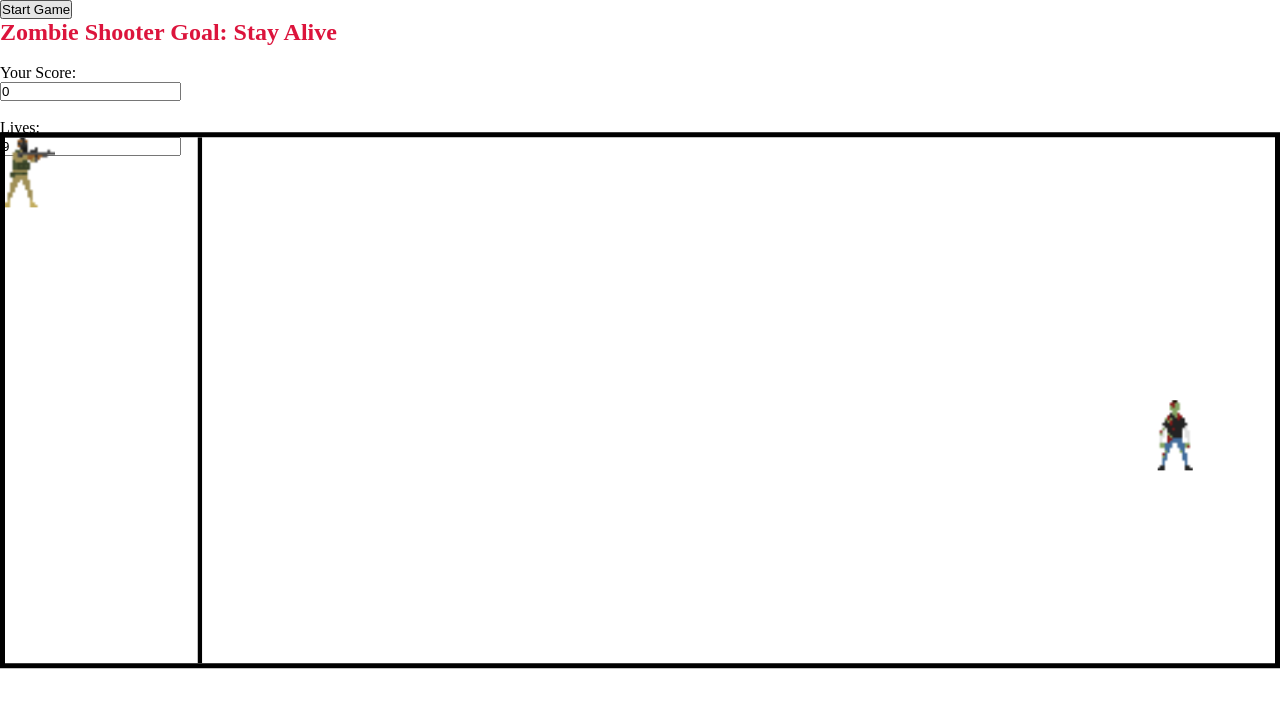
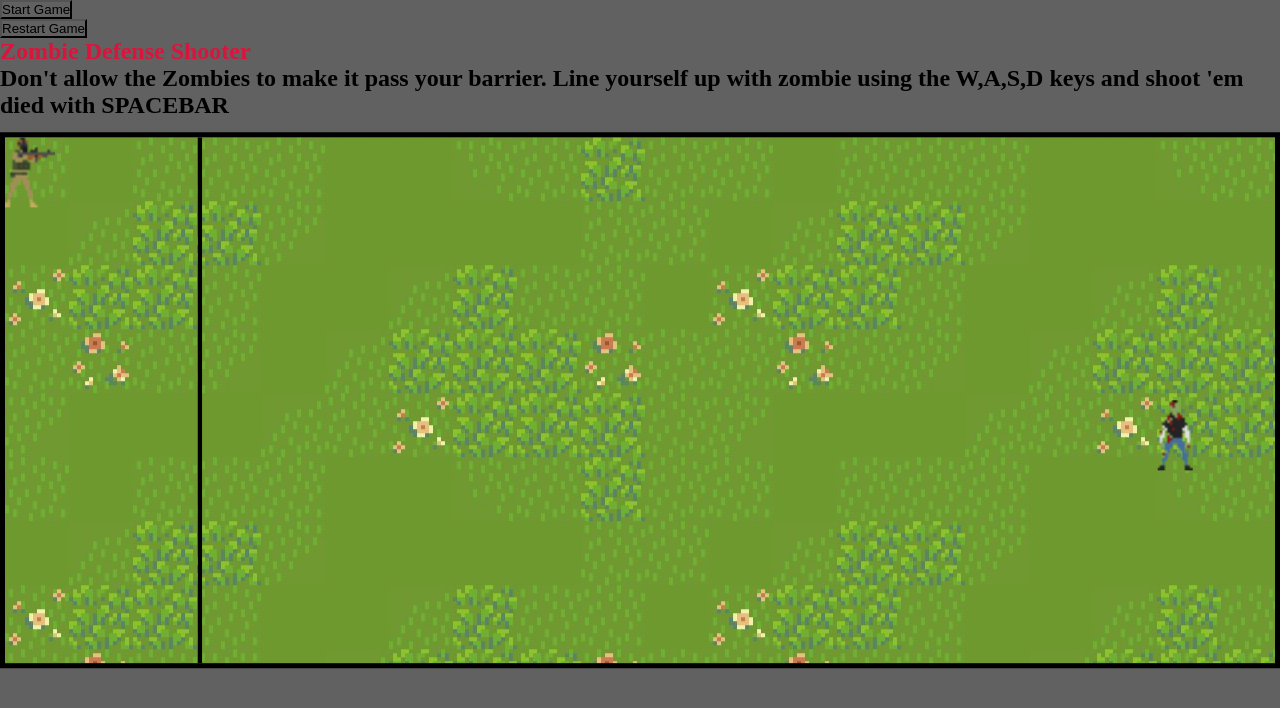
Before and after one commit to daibourne/Zombie-Shooter, a plain HTML site: page index.html in a window 1280 px wide. Both pictures are taken after a click on the button "Start Game". Drawn offline with Linux system fonts and the light colour scheme.

Commit message:
Finish Game, need styling

```diff
--- a/index.html
+++ b/index.html
@@ -9,11 +9,16 @@
         <link rel="stylesheet" href="style.css">
     </head>
     <body>
+        <div id="popup"></div>
         <div>
-            <button name="start_button" type="button" id="start" onclick="gameLoop()">Start Game</button>
+            <button name="start_button" type="button" id="start" onclick="startGame()">Start Game</button>
+        </div>
+        <div>
+            <button name="restart_button" type="button" id="restart" onclick="restartGame()">Restart Game</button>
         </div>
         <section id="game-header">
-        <h1>Zombie Shooter Goal: Stay Alive</h1>
+        <h1>Zombie Defense Shooter</h1>
+        <h2>Don't allow the Zombies to make it pass your barrier. Line yourself up with zombie using the W,A,S,D keys and shoot 'em died with SPACEBAR</h2>
         </section>
         <form id="myForm">
             <br>Your Score:<br>
--- a/js/gameBox.js
+++ b/js/gameBox.js
@@ -24,7 +24,7 @@ let positionY = 0;
 
 let zombieX = 1400;
 let zombieY = 300;
-let zombieSpeed = .5;
+let zombieSpeed = 0.5;
 
 let score = 0;
 let lives = 9;
@@ -32,10 +32,49 @@ let lives = 9;
 
 const FRAME_LIMIT = 12;
 
+let gameStarted = false;
+
+function startGame() {
+  if (!gameStarted) {
+    gameStarted = true;
+    gameLoop();
+  }
+}
+
+function restartGame() {
+  if (gameStarted) {
+    gameStarted = false;
+    MOVEMENT_SPEED = 2;
+    positionX = 0;
+    positionY = 0;
+
+    zombieX = 1400;
+    zombieY = 300;
+    zombieSpeed = 0.5;
+
+    score = 0;
+    lives = 9;
+  }
+}
+
 function gameLoop() {
 
+  if (lives <= 0) {
+    const popUp = document.querySelector('#popup')
+    let p = document.createElement('p');
+    let message = ''
+    if (score < 700) {
+      message = "You Died!"
+    }
+    else {
+      message = "You Survived!"
+    }
+    popUp.append(message, p)
+    return
+  }
+
   ctx.clearRect(0, 0, canvas.width, canvas.height);
-  ctx.drawImage(border, 0, 0, 5, 600, 220, 0, 5, 600)
+  ctx.drawImage(border, 0, 0, 5, 600, 220, 0, 5, 600);
 
   let hasMoved = false;
 
@@ -68,36 +107,38 @@ function gameLoop() {
 
   if (zombieX > 220) {
     zombieX = zombieX - zombieSpeed
-  }
-  else {
+  } else {
     zombieX = 1400
     zombieY = Math.random() * 500;
     lives = lives - 1;
   }
   drawFrame(0, 0, positionX, positionY);
-  window.requestAnimationFrame(gameLoop);
 
-  ctx.drawImage(zombie, zombieX, zombieY, 40, 80)
+  if (gameStarted) {
+    window.requestAnimationFrame(gameLoop);
+  }
+
+  ctx.drawImage(zombie, zombieX, zombieY, 40, 80);
 
   if (keyPresses.space) {
     if (positionY >= zombieY && positionY <= zombieY + 50) {
       console.log('SHOOT');
-      zombieX = 1400
+      zombieX = 1400;
       zombieY = Math.random() * 500;
-      zombieSpeed = zombieSpeed + 1
-      score = score + 20
-      MOVEMENT_SPEED = MOVEMENT_SPEED + .5
+      zombieSpeed = zombieSpeed + 1;
+      score = score + 20;
+      MOVEMENT_SPEED = MOVEMENT_SPEED + 0.5;
     }
   }
 
-  document.getElementById("score").value = score
-  document.getElementById("lives").value = lives
+  document.getElementById("score").value = score;
+  document.getElementById("lives").value = lives;
 }
 
 
 function drawFrame(frameX, frameY, canvasX, canvasY) {
-  console.log(width, height)
-  ctx.drawImage(character, canvasX, canvasY, width, height)
+  console.log(width, height);
+  ctx.drawImage(character, canvasX, canvasY, width, height);
 }
 
 const cycleLoop = [0, 1, 2];
@@ -119,7 +160,7 @@ function gameContainer() {
   canvas.height = 600;
 }
 
-gameContainer()
+gameContainer();
 
 let keyPresses = {};
 
--- a/style.css
+++ b/style.css
@@ -2,6 +2,7 @@
     margin: 0;
     padding: 0;
     box-sizing: border-box;
+    background-color: #616161;
 }
 h1 {
     color: crimson;
@@ -13,8 +14,32 @@ h1 {
     top: 50%;
     left: 50%;
     transform: translate(-50%, -50%);
-    /* background: url('./assets/destoryCity.jpg'); */
+    background: url('./assets/grassPlane.jpg');
     max-width: 100%;
     max-height: 100%;
 
 }
+
+#start {
+
+}
+
+#restart {
+
+}
+
+#score {
+
+}
+
+#lives {
+
+}
+
+.h1 {
+
+}
+
+.h2 {
+
+}
```
Also changed, not shown: assets/grassPlane.jpg (added).
